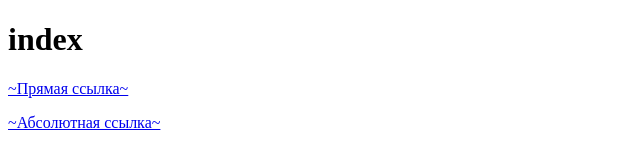
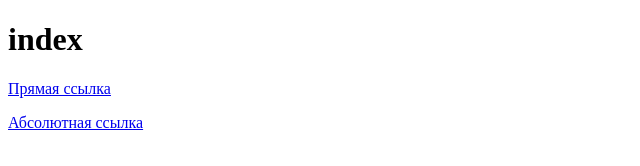
Before and after one commit to FirsovaJane/myProject, a plain HTML site: page index.html in a window 1280 px wide. Shown: the full height of the page, 0-640 px from the left. Drawn offline with Linux system fonts and the light colour scheme.

Commit message:
Update index.html

```diff
--- a/index.html
+++ b/index.html
@@ -1,11 +1,13 @@
 <!DOCTYPE html>
+<html lang="ru" >
 <html>
 	<head>
-	<title>WEB_1.1_JFir</title>
+	<meta charset="utf-8" />
+		<title>WEB_1.1_JFir</title>
 	</head>
 	<body>
 		<h1>index</h1>
-		<p><a href="about/about.html">~Прямая ссылка~</a></p>
-		<p><a href="file:///C:\Users\Ĺâăĺíč˙\Desktop\GitHub\MyProject\about\about.html">~Абсолютная ссылка~</a></p>
+		<p><a href="about/about.html">Прямая ссылка</a></p>
+		<p><a href="file:///C:\Users\Евгения\Desktop\GitHub\MyProject\about\about.html">Абсолютная ссылка</a></p>
 	</body>
 </html>
```
